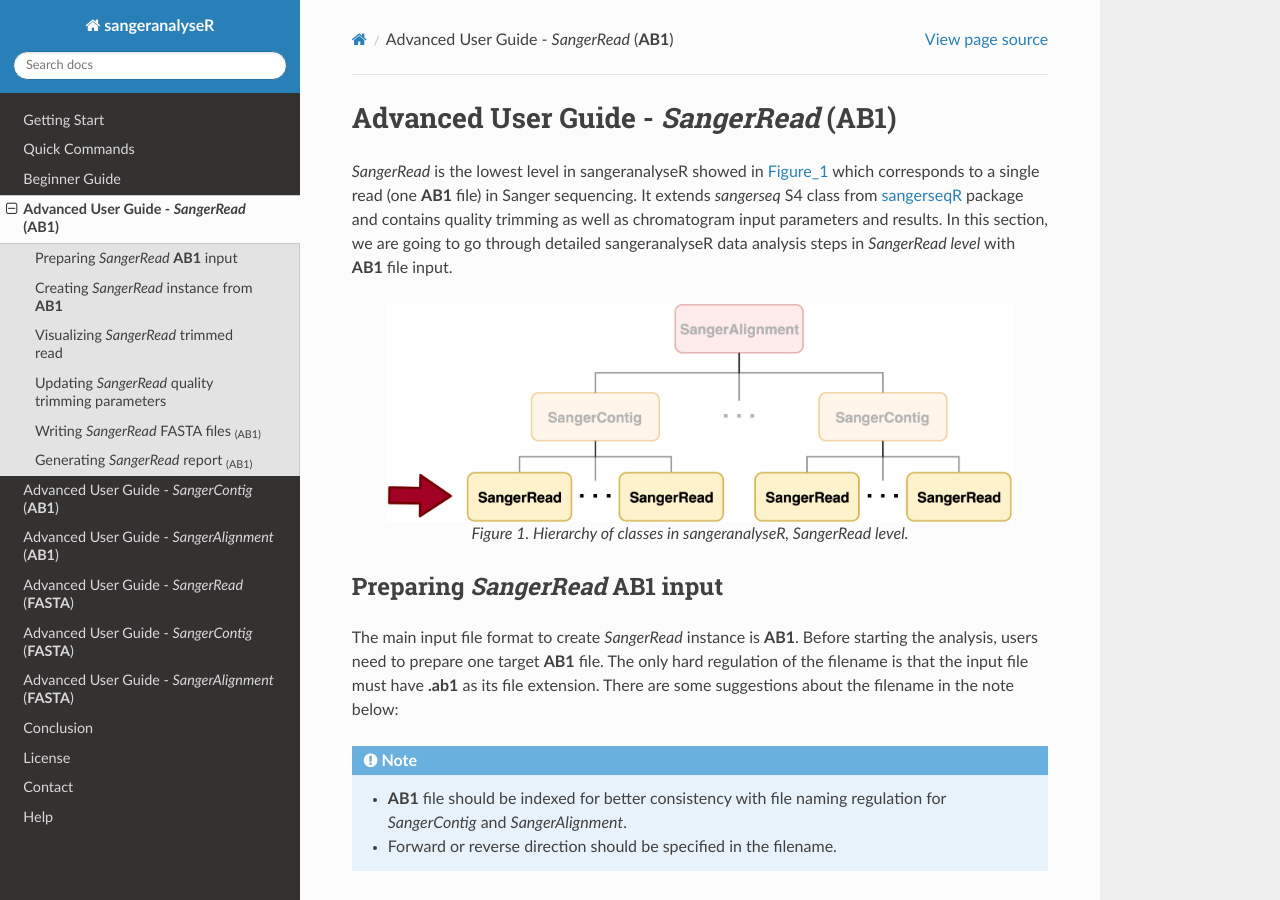
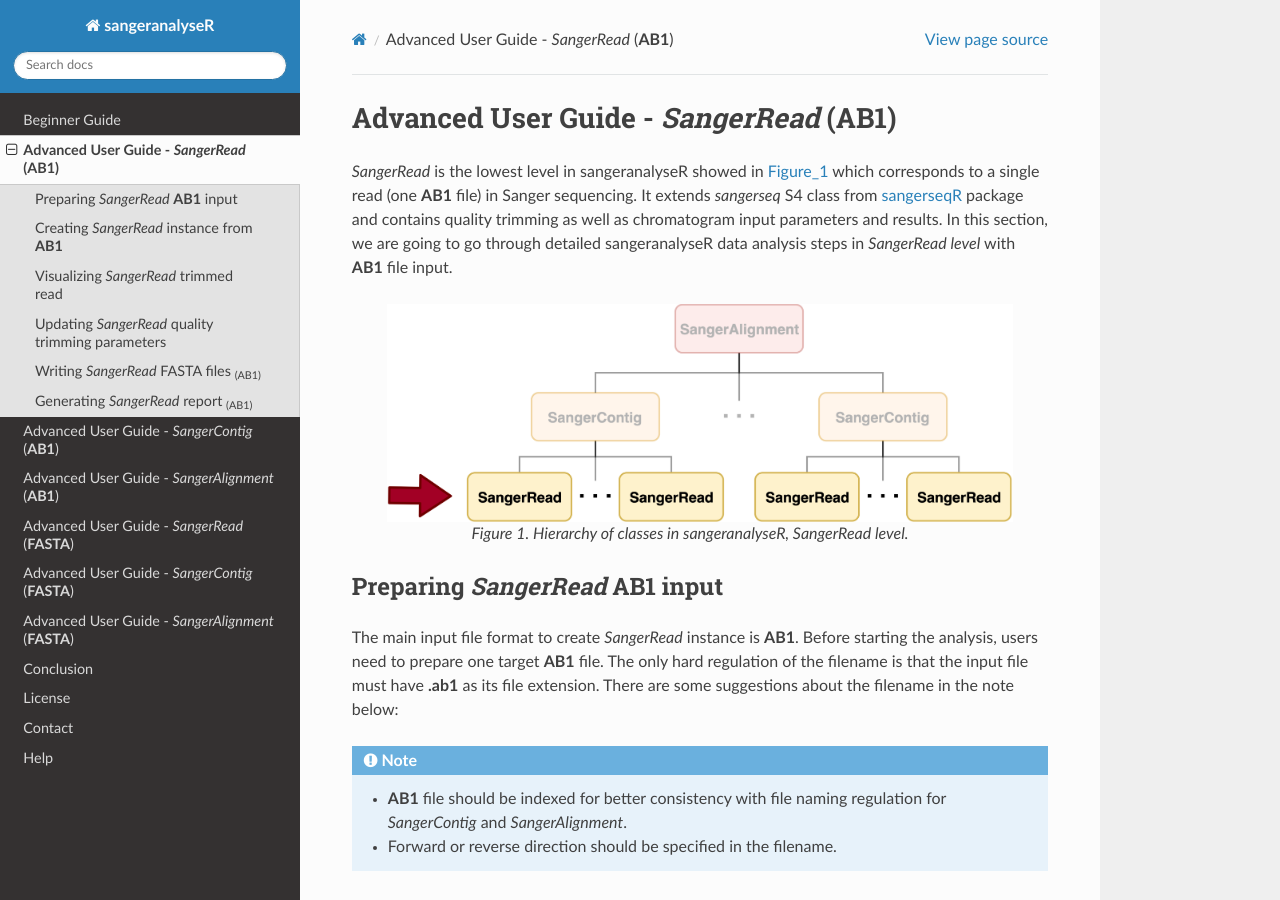
Before and after one commit to roblanf/sangeranalyseR, a Sphinx documentation site: the page built from docs/source/content/advance_user_SangerRead_ab1.rst, in a window 1280 px wide and 900 px high. Built offline with Sphinx 7.4.7 and the Read the Docs theme 2.0.0, drawn with Linux system fonts in a browser that asks for light colours; pages that are not in the unit, such as notebooks, are missing from menus.

Commit message:
update index to match new file names

```diff
--- a/docs/source/index.rst
+++ b/docs/source/index.rst
@@ -32,8 +32,8 @@
 .. toctree::
    :maxdepth: 3
 
-   content/getting_start
-   content/quick_commands
+   content/installation
+   content/quickstart
    content/beginner
    content/advance_user_SangerRead_ab1
    content/advance_user_SangerContig_ab1
```
